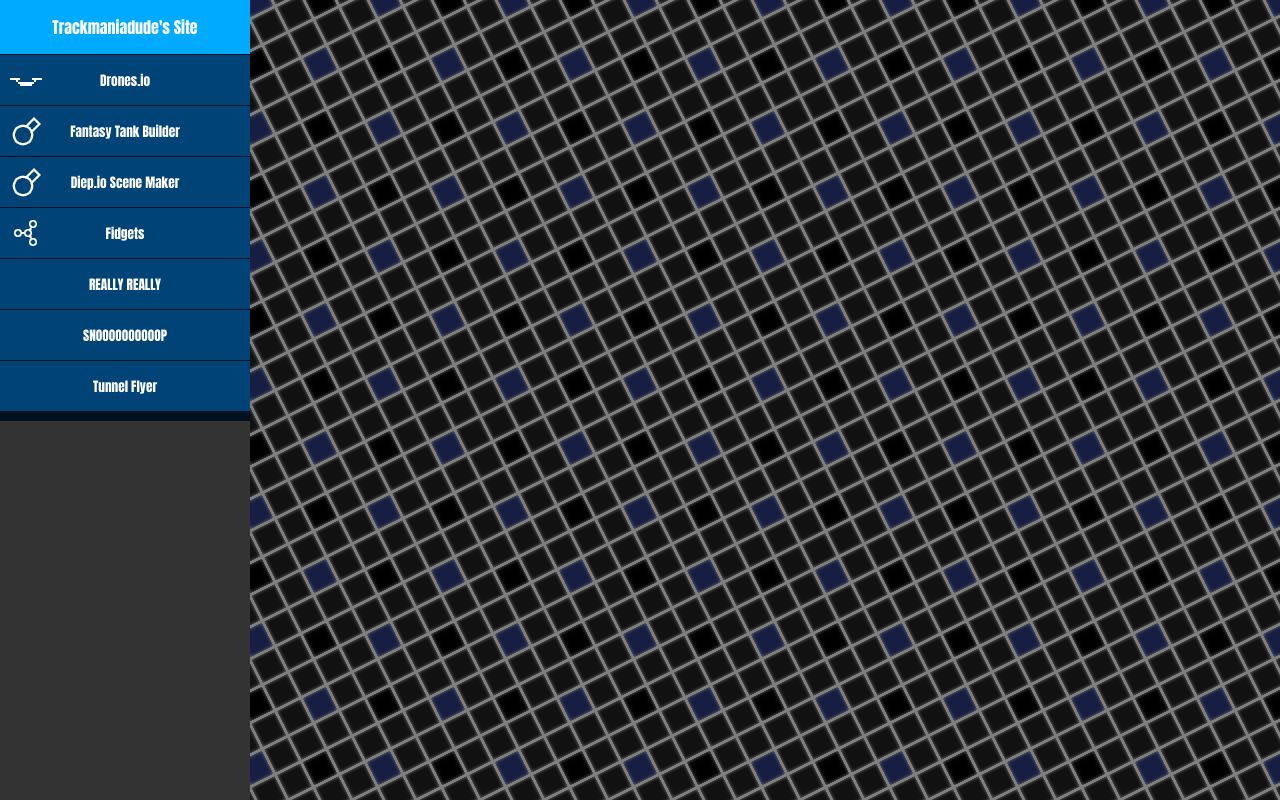
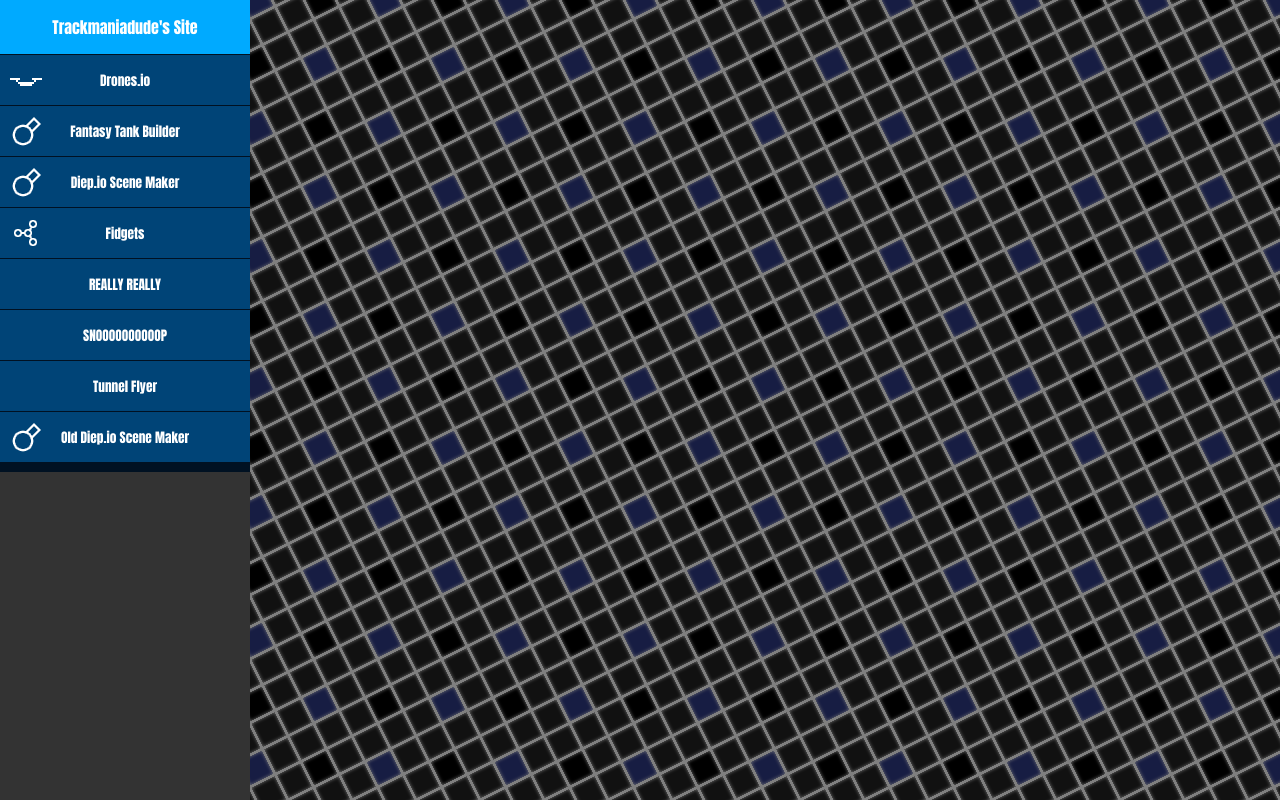
Before and after one commit to Trackmaniadude/trackmaniadude.github.io, a plain HTML site: page index.html in a window 1280 px wide. Drawn offline with Linux system fonts and the light colour scheme.

Commit message:
Update index.html

```diff
--- a/index.html
+++ b/index.html
@@ -65,11 +65,12 @@
 			<p style="box-shadow: 0px 10px #001122; margin: 0px; padding: 15px; text-align: center; background-color: #00AAFF;">Trackmaniadude's Site</p>
 			<a onmouseover="setIMG('/Drones.io/Dronesio.html')" href="/Drones.io/Dronesio.html"><button style="background-image: url(drones.png); background-position: 10px center; background-repeat: no-repeat;">Drones.io</button></a>
 			<a onmouseover="setIMG('FTB/ftb.html')" href="FTB/ftb.html"><button style="background-image: url(diep.png); background-position: 10px center; background-repeat: no-repeat;">Fantasy Tank Builder</button></a>
-			<a onmouseover="setIMG('DSM/dsm.html')" href="DSM/dsm.html"><button style="background-image: url(diep.png); background-position: 10px center; background-repeat: no-repeat;">Diep.io Scene Maker</button></a>
+			<a onmouseover="setIMG('TDSM/tdsm.html')" href="TDSM/tdsm.html"><button style="background-image: url(diep.png); background-position: 10px center; background-repeat: no-repeat;">Diep.io Scene Maker</button></a>
 			<a onmouseover="setIMG('Fidgets/main.html')" href="Fidgets/main.html"><button style="background-image: url(spinner.png); background-position: 10px center; background-repeat: no-repeat;">Fidgets</button></a>
 			<a onmouseover="setIMG('')" href="REALLY/really.html"><button style="background-image: url(); background-position: 10px center; background-repeat: no-repeat;">REALLY REALLY</button></a>
 			<a onmouseover="setIMG('')" href="SNOOOOOOOOOOOOOOOOOOOP/snooooooop.html"><button style="background-image: url(); background-position: 10px center; background-repeat: no-repeat;">SNOOOOOOOOOOP</button></a>
 			<a onmouseover="setIMG('gaem/tunnelflyer.html')" href="gaem/tunnelflyer.html"><button style="background-image: url(); background-position: 10px center; background-repeat: no-repeat;">Tunnel Flyer</button></a>
+			<a onmouseover="setIMG('DSM/dsm.html')" href="DSM/dsm.html"><button style="background-image: url(diep.png); background-position: 10px center; background-repeat: no-repeat;">Old Diep.io Scene Maker</button></a>
 		</div>
 		<div id="main">
 			<iframe id="img" src=""></iframe>
```
